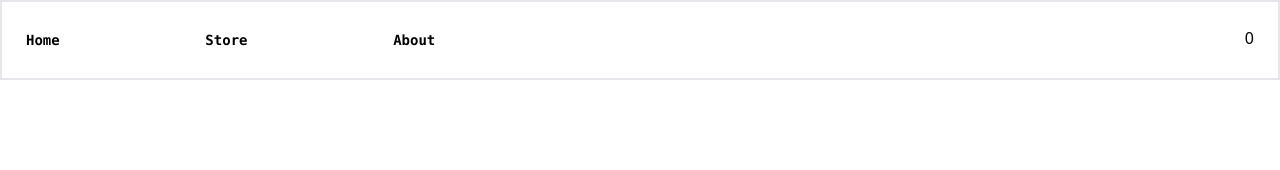
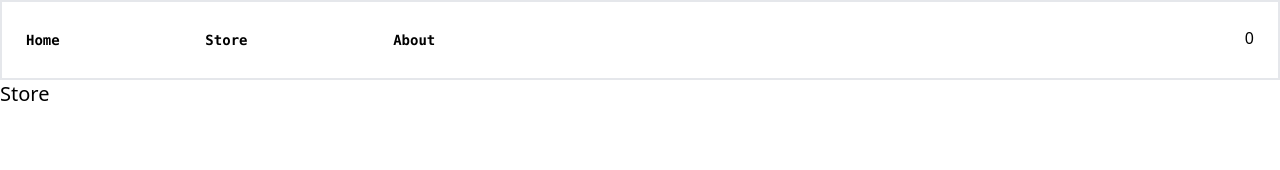
Before and after one commit to AyodejiOmole/shopping-cart, a React (Vite) app: page /store in a window 1280 px wide. Shown: the top 170 px of the page. Built offline with nearby package versions, Linux system fonts and the light colour scheme.

Commit message:
added about and store page to router

```diff
--- a/src/App.tsx
+++ b/src/App.tsx
@@ -1,5 +1,7 @@
 import { Routes, Route } from 'react-router-dom';
 import Home from './pages/Home';
+import Store from './pages/Store';
+import About from './pages/About';
 import Navbar from './components/Navbar';
 
 function App() {
@@ -9,6 +11,8 @@
       <Navbar/>
       <Routes>
         <Route path="/" element={<Home/>}/>
+        <Route path="/about" element={<About/>}/>
+        <Route path="/store" element={<Store/>}/>
       </Routes>
     </div>
   )
```
